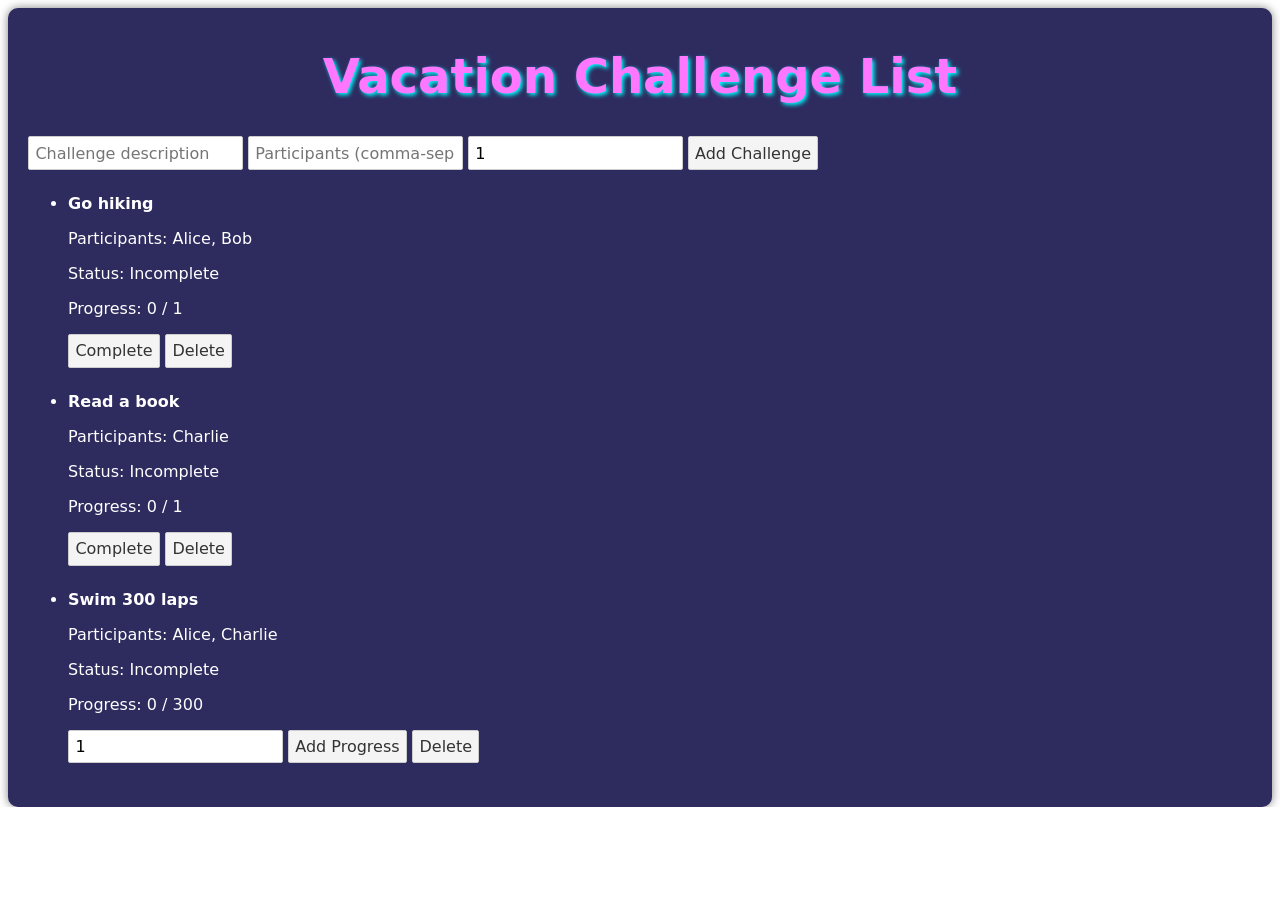
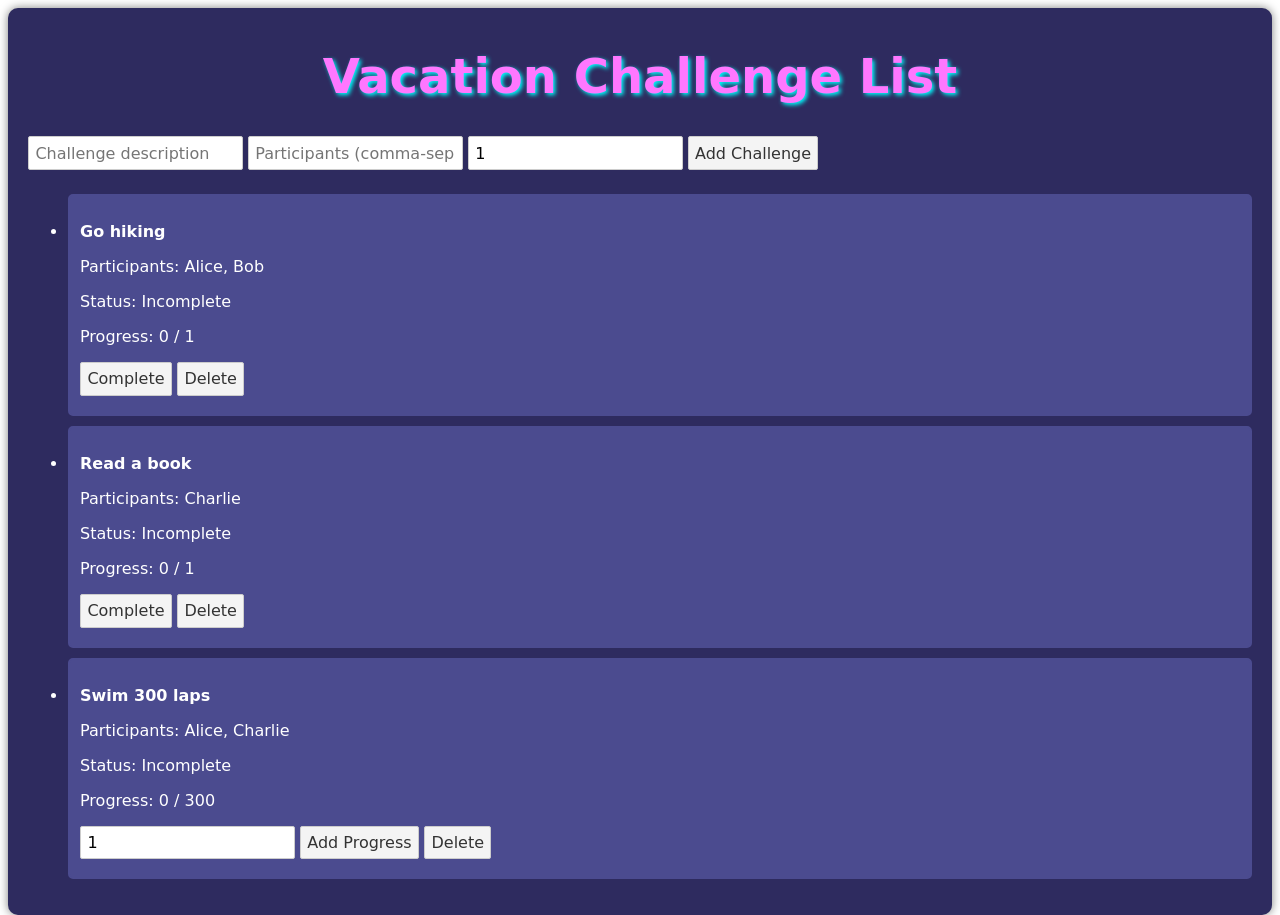
Before and after one commit to djudjuu/polenChallenges, a Svelte app: page / in a window 1280 px wide. Before the commit the page ends 807 px from the top, so only its background shows below. Built offline with nearby package versions, Linux system fonts and the light colour scheme.

Commit message:
neon green if done!

```diff
--- a/src/components/ChallengeItem.svelte
+++ b/src/components/ChallengeItem.svelte
@@ -7,7 +7,7 @@
   let progressAmount = 1;
 </script>
 
-<li>
+<li class:completed={challenge.completed}>
   <p><strong>{challenge.description}</strong></p>
   <p>Participants: {challenge.participants.join(", ")}</p>
   <p>Status: <span style="color: {challenge.completed ? 'green' : 'inherit'}">{challenge.completed ? "Completed" : "Incomplete"}</span></p>
@@ -29,3 +29,17 @@
 
   <button on:click={() => deleteChallenge(index)}>Delete</button>
 </li>
+
+<style>
+  li {
+    border: 2px solid #4b4b8f; /* Default border color */
+    padding: 10px;
+    margin: 10px 0;
+    border-radius: 5px;
+    background-color: #4b4b8f; /* Vaporwave medium purple */
+  }
+
+  li.completed {
+    border-color: #39ff14; /* Neon green border color when completed */
+  }
+</style>
```
